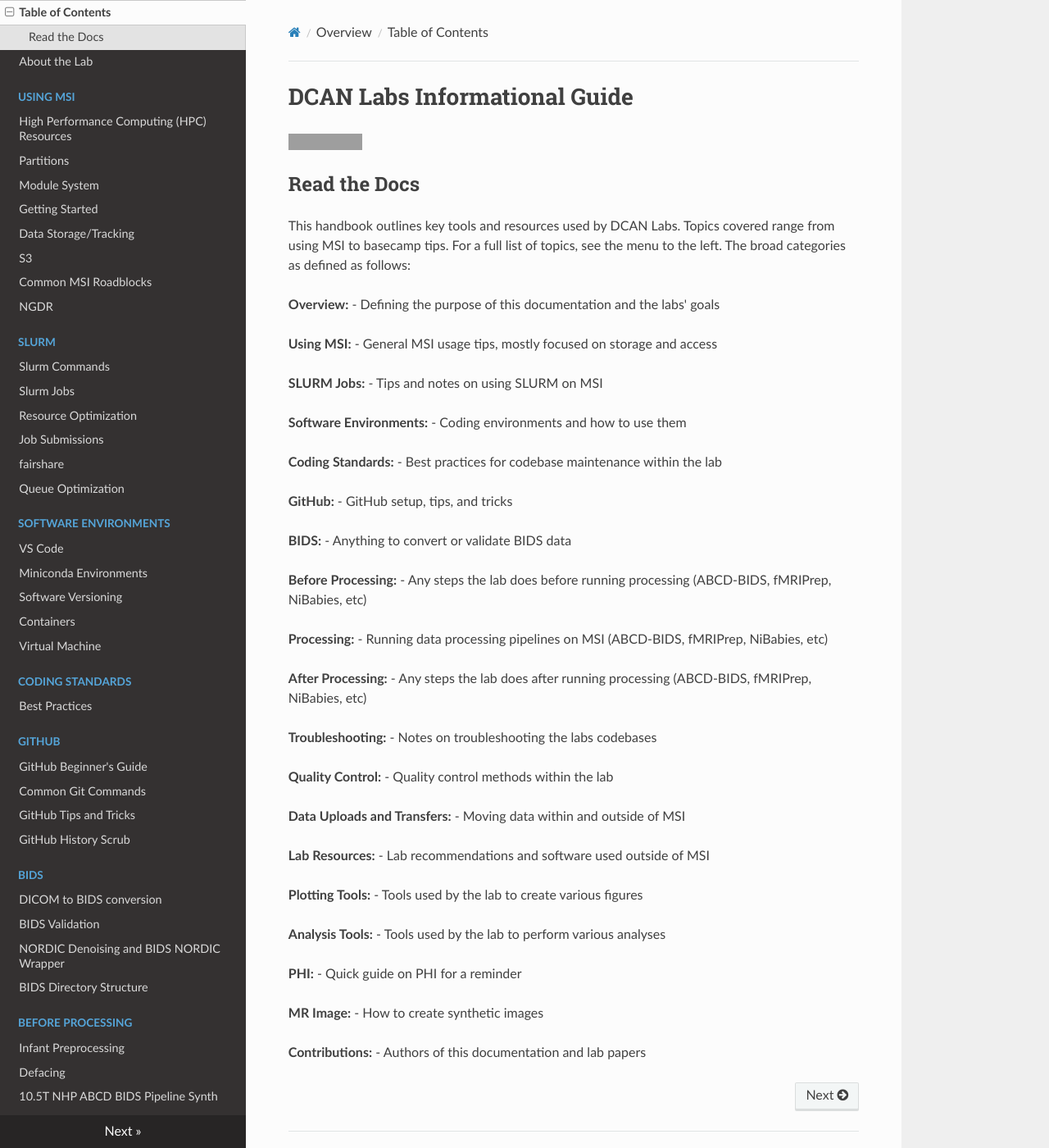
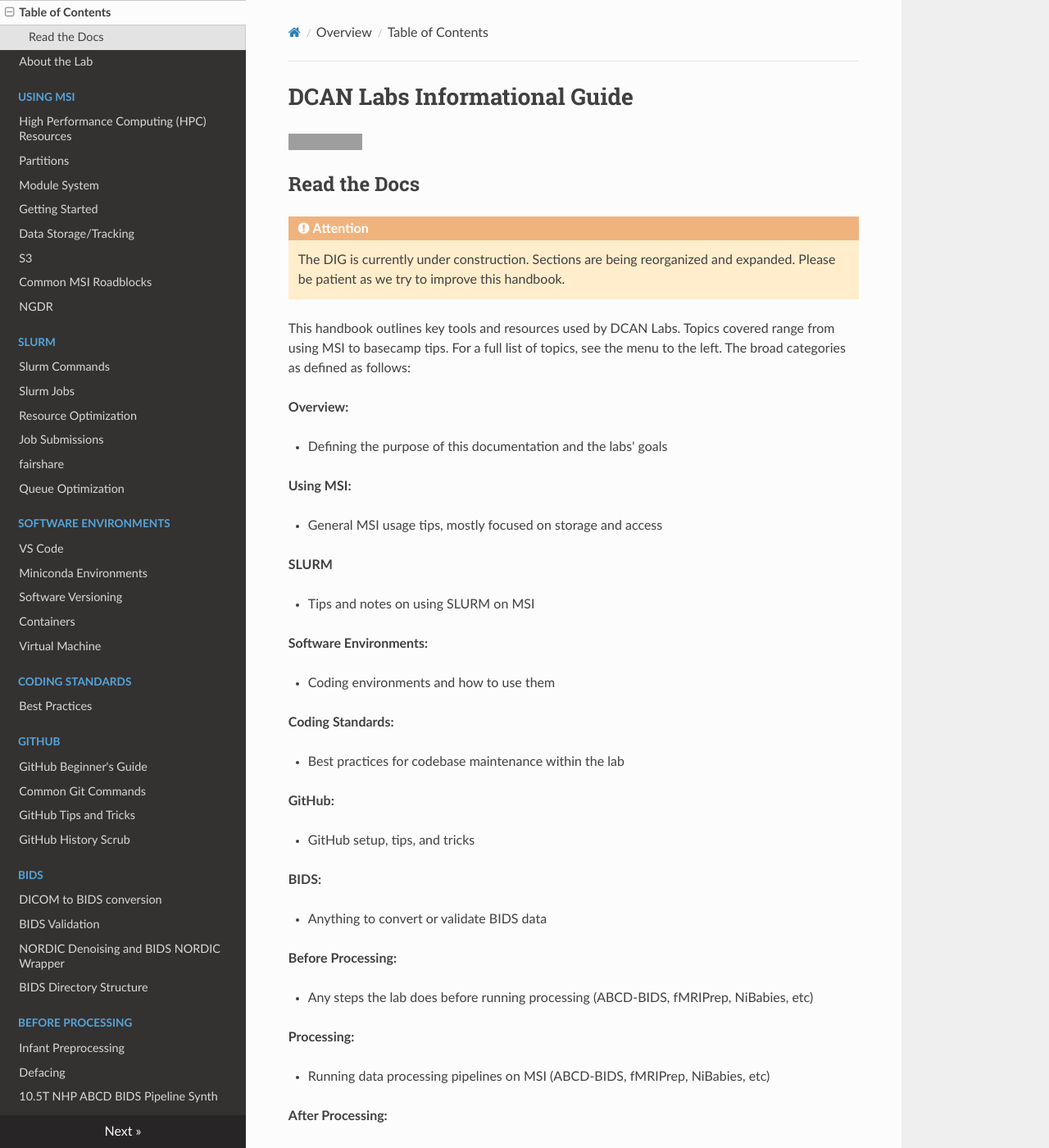
Before and after one commit to DCAN-Labs/cdni-brain, an MkDocs documentation site: the page built from docs/index.md, in a window 1280 px wide and 1400 px high. Shown: the whole window at 82% size. Built offline with MkDocs 1.6.1, drawn with Linux system fonts in a browser that asks for light colours; nearby versions of some CDN libraries; some of the changed text lies outside the part shown; grey boxes are pictures that could not be loaded.

Commit message:
add construction msg, update overview

```diff
--- a/docs/index.md
+++ b/docs/index.md
@@ -4,61 +4,91 @@
 
 ## Read the Docs
 
+<div class="admonition attention">
+    <p class="first admonition-title">Attention</p>
+    <p class="last">
+        The DIG is currently under construction. Sections are being reorganized and expanded. Please be patient as we try to improve this handbook.
+    </p>
+</div>
+
 This handbook outlines key tools and resources used by DCAN Labs. Topics covered range from using MSI to basecamp tips. For a full list of topics, see the menu to the left. The broad categories as defined as follows:
 
 **Overview:**
+
 - Defining the purpose of this documentation and the labs' goals
 
 **Using MSI:**
+
 - General MSI usage tips, mostly focused on storage and access
 
-**SLURM Jobs:**
+**SLURM**
+
 - Tips and notes on using SLURM on MSI
 
 **Software Environments:**
+
 - Coding environments and how to use them
 
 **Coding Standards:**
+
 - Best practices for codebase maintenance within the lab
 
 **GitHub:**
+
 - GitHub setup, tips, and tricks
 
 **BIDS:**
+
 - Anything to convert or validate BIDS data
 
 **Before Processing:**
+
 - Any steps the lab does before running processing (ABCD-BIDS, fMRIPrep, NiBabies, etc)
 
 **Processing:**
+
 - Running data processing pipelines on MSI (ABCD-BIDS, fMRIPrep, NiBabies, etc)
 
 **After Processing:**
+
 - Any steps the lab does after running processing (ABCD-BIDS, fMRIPrep, NiBabies, etc)
 
 **Troubleshooting:**
+
 - Notes on troubleshooting the labs codebases
 
 **Quality Control:**
+
 - Quality control methods within the lab
 
 **Data Uploads and Transfers:**
+
 - Moving data within and outside of MSI
 
+**NDA Uploads:**
+
+- Managing data on the NDA
+
 **Lab Resources:**
+
 - Lab recommendations and software used outside of MSI
 
 **Plotting Tools:**
+
 - Tools used by the lab to create various figures
 
 **Analysis Tools:**
+
 - Tools used by the lab to perform various analyses
 
 **PHI:**
+
 - Quick guide on PHI for a reminder
 
 **MR Image:**
+
 - How to create synthetic images
 
 **Contributions:**
+
 - Authors of this documentation and lab papers
```
